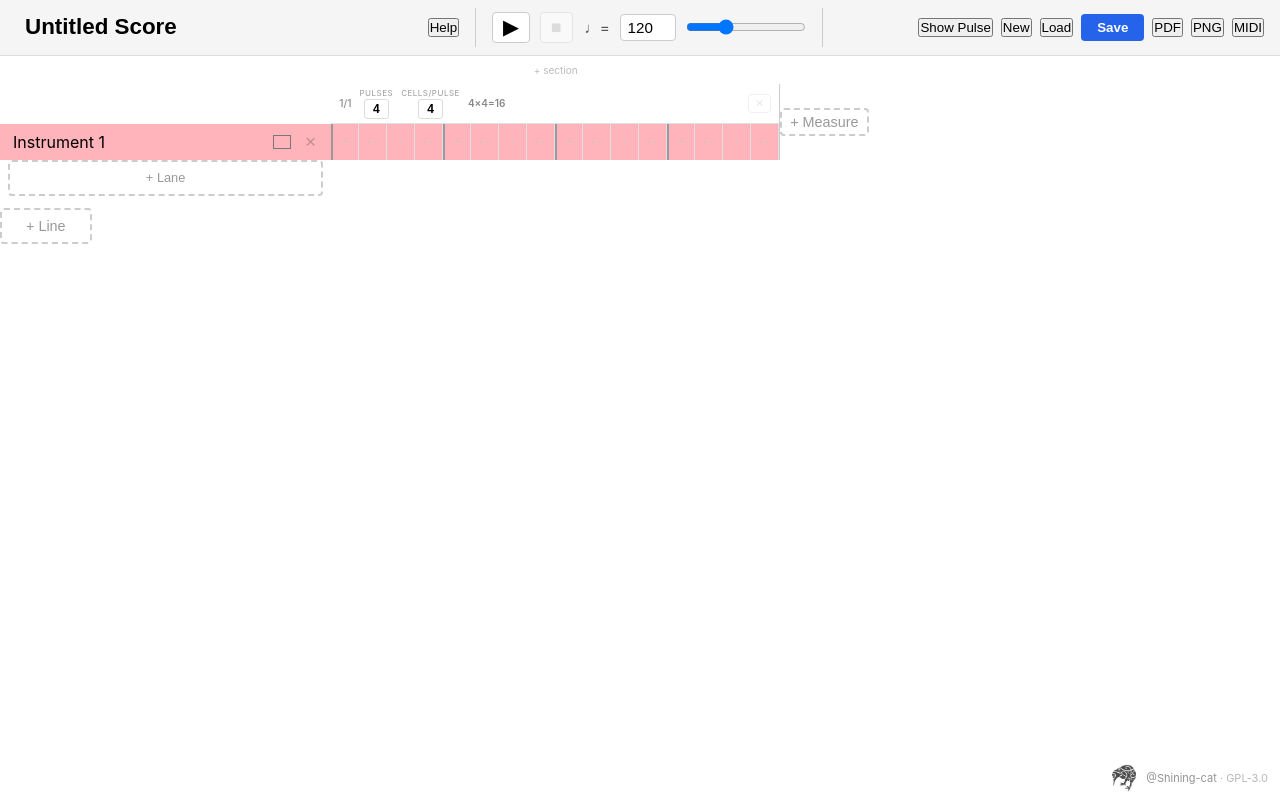
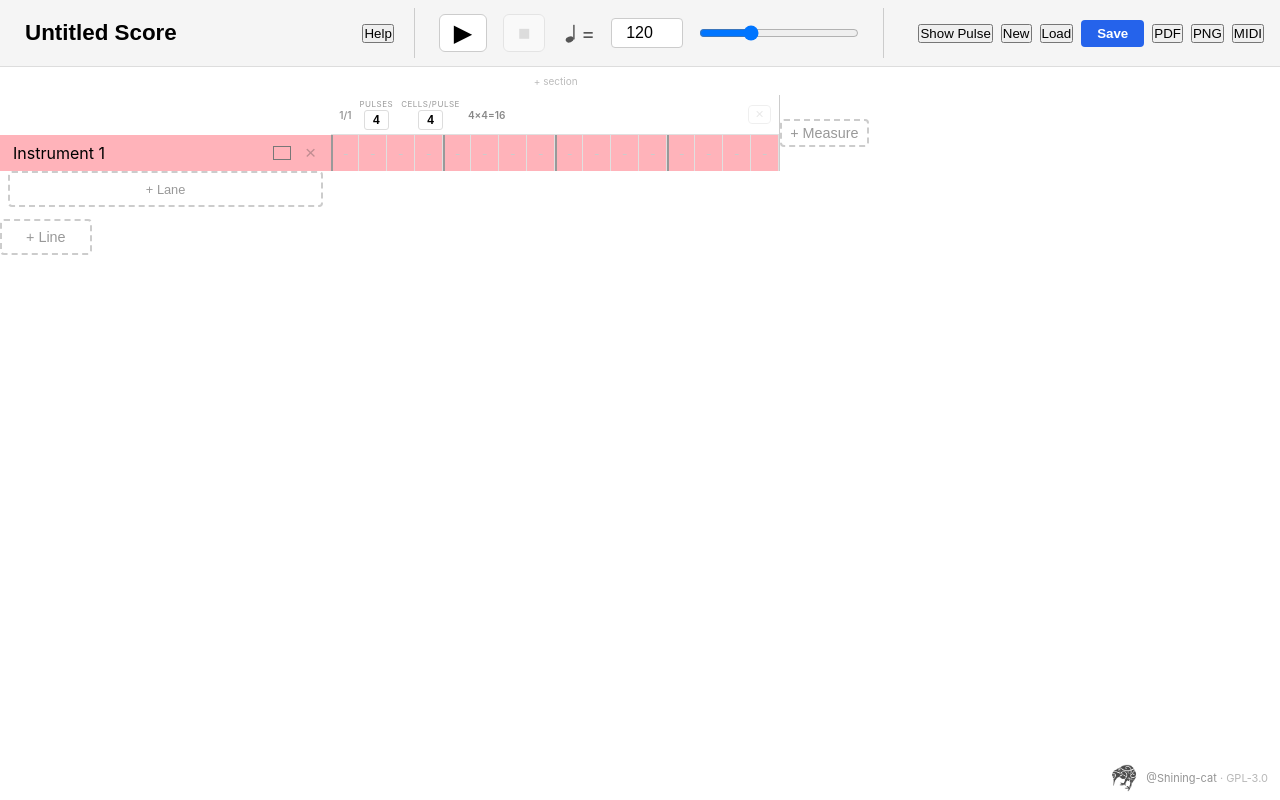
Before and after one commit to shining-cat/boombox, a React (Vite) app: page / in a window 1280 px wide. Built offline with nearby package versions, Linux system fonts and the light colour scheme.

Commit message:
improve playback controls spacing and replace note symbol with SVG

```diff
--- a/src/components/PlaybackControls/PlaybackControls.module.css
+++ b/src/components/PlaybackControls/PlaybackControls.module.css
@@ -1,19 +1,19 @@
 .playbackBlock {
   display: flex;
   align-items: center;
-  gap: 10px;
-  padding: 4px 16px;
+  gap: 16px;
+  padding: 6px 24px;
   border-left: 1px solid #ccc;
   border-right: 1px solid #ccc;
-  margin: 0 8px;
+  margin: 0 12px;
 }
 
 .transportBtn {
-  font-size: 1.3rem;
-  padding: 4px 10px;
+  font-size: 1.5rem;
+  padding: 6px 14px;
   cursor: pointer;
   border: 1px solid #ccc;
-  border-radius: 4px;
+  border-radius: 6px;
   background: #fff;
   line-height: 1;
 }
@@ -28,21 +28,29 @@
 }
 
 .tempoLabel {
-  font-size: 0.95rem;
+  font-size: 1.3rem;
   color: #555;
-  margin-left: 2px;
+  margin-left: 4px;
+  display: flex;
+  align-items: center;
+  gap: 2px;
+}
+
+.noteIcon {
+  width: 14px;
+  height: 20px;
 }
 
 .tempoInput {
-  width: 56px;
-  font-size: 0.95rem;
+  width: 72px;
+  font-size: 1rem;
   text-align: center;
   border: 1px solid #ccc;
   border-radius: 4px;
-  padding: 4px 6px;
+  padding: 5px 8px;
 }
 
 .tempoSlider {
-  width: 120px;
+  width: 160px;
   cursor: pointer;
 }
--- a/src/components/PlaybackControls/PlaybackControls.tsx
+++ b/src/components/PlaybackControls/PlaybackControls.tsx
@@ -58,7 +58,13 @@ export function PlaybackControls({
       >
         ⏹
       </button>
-      <span className={styles.tempoLabel}>♩=</span>
+      <span className={styles.tempoLabel}>
+        <svg className={styles.noteIcon} viewBox="0 0 24 32" aria-hidden="true">
+          <ellipse cx="8" cy="27" rx="7" ry="5" transform="rotate(-20 8 27)" fill="currentColor" />
+          <rect x="14" y="2" width="2.5" height="25" fill="currentColor" />
+        </svg>
+        =
+      </span>
       <input
         className={styles.tempoInput}
         type="number"
```
